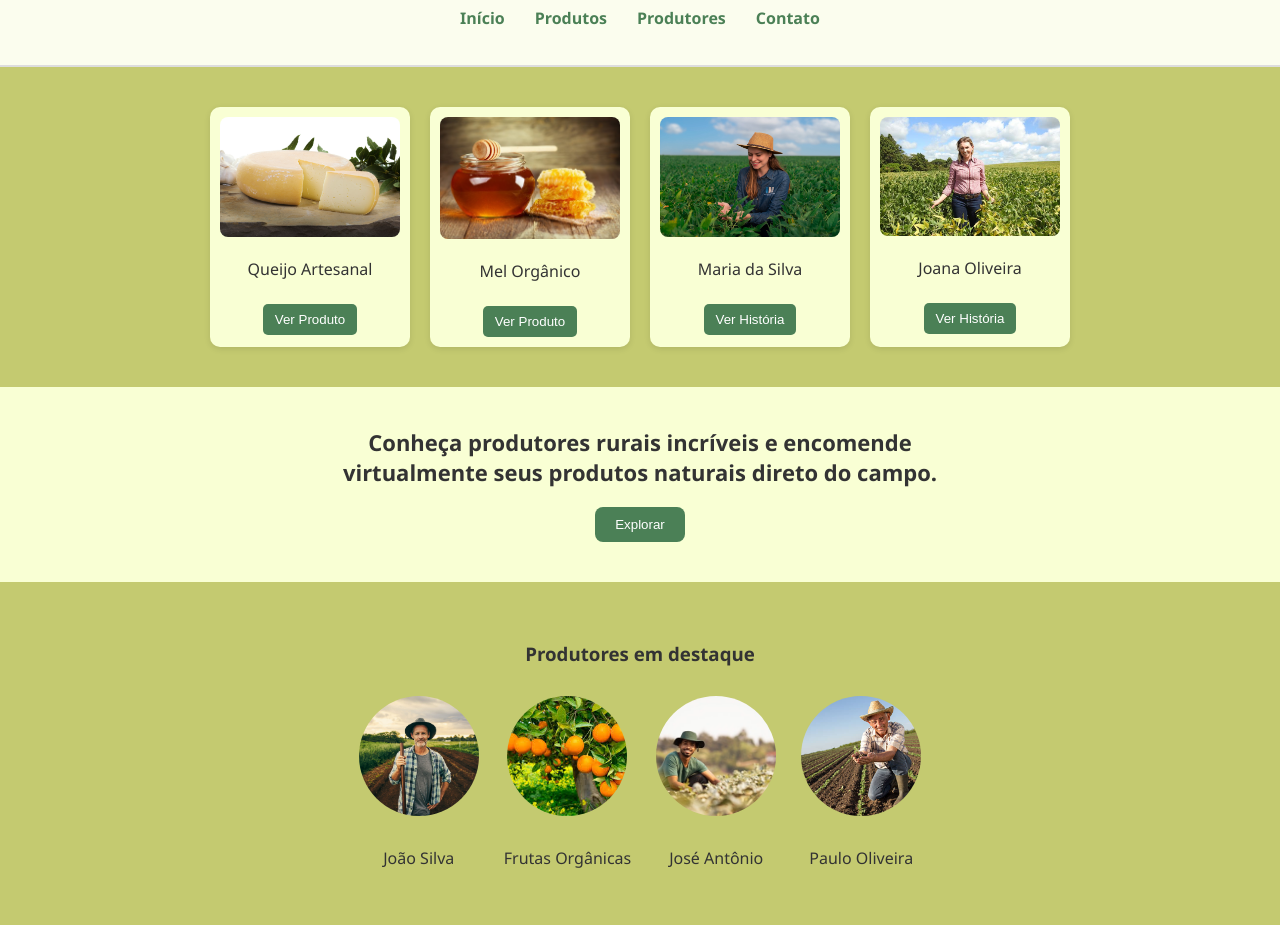
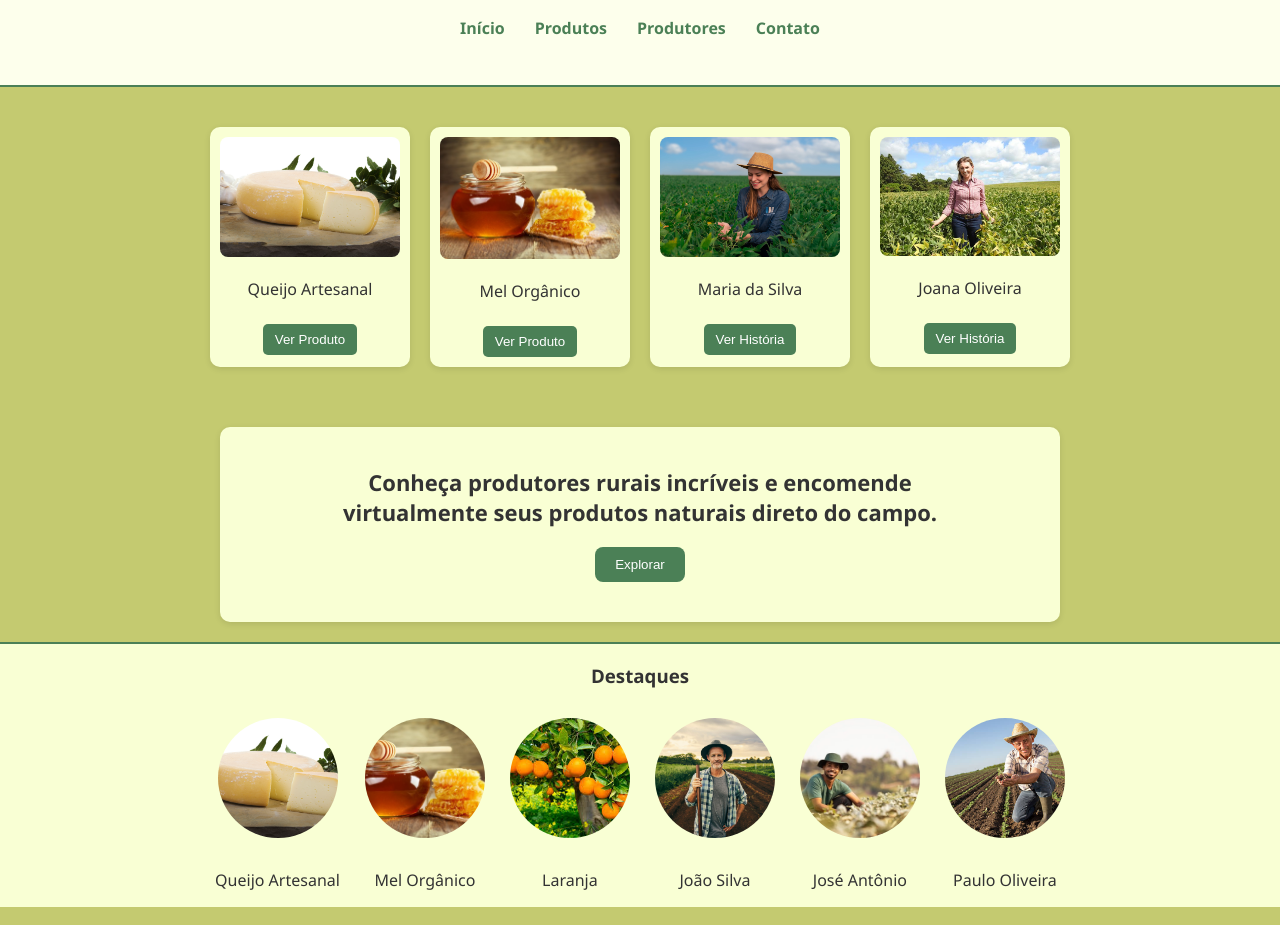
Before and after one commit to ymariqz/ProjetosExtensao_2025.1, a plain HTML site: page index.html in a window 1280 px wide. Shown: the part 56-981 px from the top of the page. Drawn offline with Linux system fonts and the light colour scheme.

Commit message:
Upd ProjetosExtensao_2025.1

```diff
--- a/index.html
+++ b/index.html
@@ -20,7 +20,7 @@
     </nav>
   </header>
 
-  <section class="destaques">
+  <section class="principais">
     <div class="card">
       <img src="assets/queijo.jpg" alt="Queijo Artesanal">
       <p>Queijo Artesanal</p>
@@ -48,16 +48,24 @@
     <button>Explorar</button>
   </section>
 
-  <section class="produtores">
-    <h3>Produtores em destaque</h3>
+  <section class="destaques">
+    <h3>Destaques</h3>
     <div class="galeria">
+      <div class="produto">
+        <img src="assets/queijo.jpg" alt="Queijo Artesanal">
+        <p>Queijo Artesanal</p>
+      </div>
+      <div class="produto">
+        <img src="assets/Mel.jpg" alt="Mel Puro">
+        <p>Mel Orgânico</p>
+      </div>
+      <div class="produto">
+        <img src="assets/laranja.jpeg" alt="Laranja">
+        <p>Laranja</p>
+      </div>
       <div class="produtor">
         <img src="assets/produtor3.jpg" alt="Produtor 1">
         <p>João Silva</p>
-      </div>
-      <div class="produtor">
-        <img src="assets/laranja.jpeg" alt="Produto">
-        <p>Frutas Orgânicas</p>
       </div>
       <div class="produtor">
         <img src="assets/produtor4.jpg" alt="Produtor 2">
@@ -68,6 +76,7 @@
         <p>Paulo Oliveira</p>
       </div>
     </div>
+
   </section>
 
 </body>
--- a/style.css
+++ b/style.css
@@ -3,11 +3,12 @@ body {
   font-family: 'Segoe UI', sans-serif;
   background-color: #c4ca70;
   color: #333;
+  max-width: 100%;
 }
 
 header {
-  background-color:#fbfdee;
-  border-bottom: 2px solid #ddd;
+  background-color:#fdffec;
+  border-bottom: 2px solid  #4b8056;
   padding: 20px;
   text-align: center;
 }
@@ -20,7 +21,7 @@ header h1 {
 
 nav ul {
   list-style: none;
-  padding: 0;
+  padding: 10px;
   display: flex;
   justify-content: center;
   margin-top: 10px;
@@ -36,7 +37,7 @@ nav ul li a {
   font-weight: bold;
 }
 
-.destaques {
+.principais {
   display: flex;
   flex-wrap: wrap;
   justify-content: center;
@@ -73,6 +74,12 @@ nav ul li a {
   text-align: center;
   background-color:#f9ffd4;
   padding: 40px 20px;
+  border-radius: 10px;
+  margin: 20px auto;
+  max-width: 800px;
+  box-shadow: 0 2px 6px rgba(0,0,0,0.1);
+  position: relative;
+  overflow: hidden;
 }
 
 .apresentacao h2 {
@@ -90,11 +97,13 @@ nav ul li a {
   cursor: pointer;
 }
 
-.produtores {
-  padding: 40px 20px;
+.destaques {
+  padding: 20px, 20px;
+  background-color: #f9ffd4;
+  border-top: 2px solid  #4b8056;;
 }
 
-.produtores h3 {
+.destaques h3 {
   text-align: center;
   margin-bottom: 30px;
 }
@@ -106,11 +115,11 @@ nav ul li a {
   flex-wrap: wrap;
 }
 
-.produtor {
+.destaques {
   text-align: center;
 }
 
-.produtor img {
+.destaques img {
   width: 120px;
   height: 120px;
   object-fit: cover;
```
